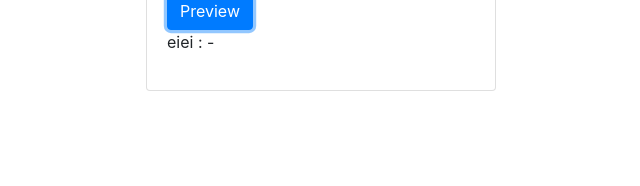
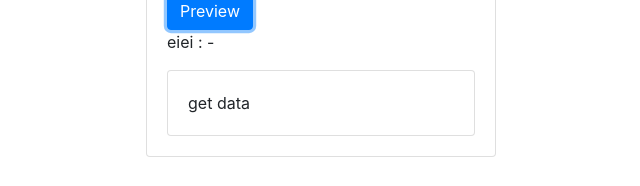
Before and after one commit to mtsthanadech/vue-file-uploader, a Vue app: page / in a window 1280 px wide. Both pictures are taken after a click on the button "Preview". Shown: the part 379-565 px from the top of the page, without its empty margins (319-959 px from the left). Built offline with nearby package versions, Linux system fonts and the light colour scheme.

Commit message:
add preview

```diff
--- a/src/components/InputAndReview.vue
+++ b/src/components/InputAndReview.vue
@@ -8,8 +8,9 @@
                 <b-input type="text" v-model="payload" @change="onChange"/>
                 <b-button @click="sendMessage" variant="primary">Preview</b-button>
                 <p>eiei : {{ message }} - {{ payload }}</p>
-
-
+                <b-card>
+                    <div v-if="data">{{ data }}</div>
+                </b-card>
             </b-card>
         </div>
 
@@ -23,7 +24,8 @@ export default {
     data() {
         return {
             payload: "",
-            message: ""
+            message: "",
+            data: ""
         }
     },
     methods: {
@@ -33,6 +35,8 @@ export default {
         },
         sendMessage(){
             const message = this.payload;
+            this.data = "get data"
+            // get data to this.data
         }
     }
 }
```
